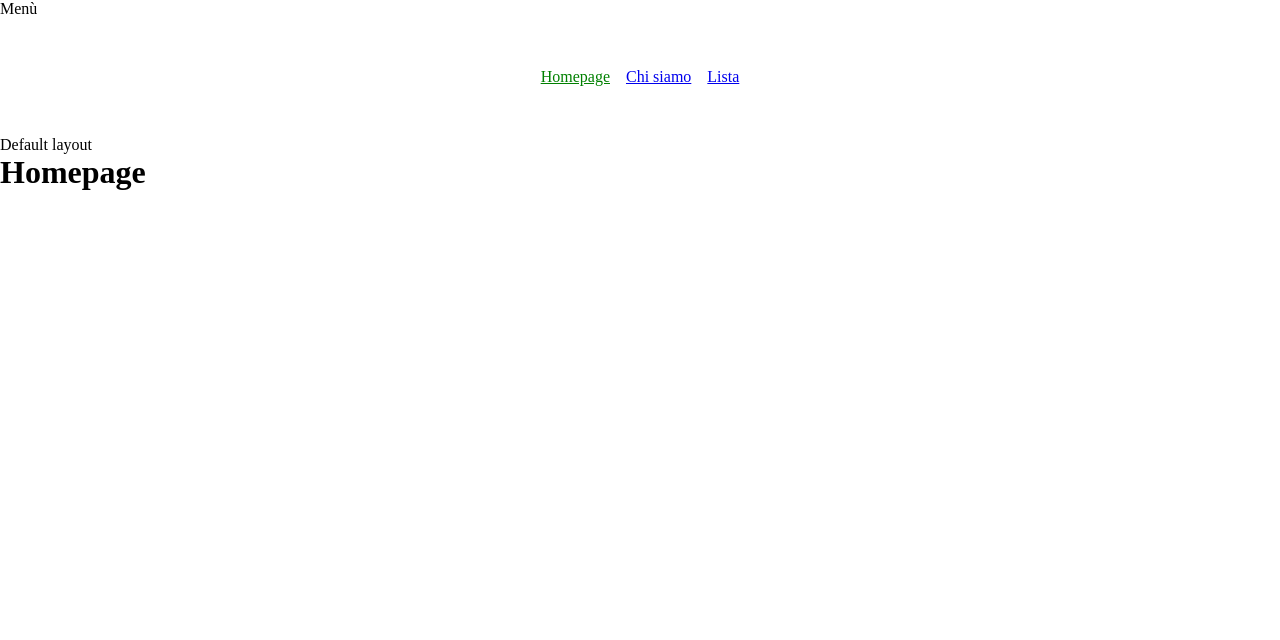
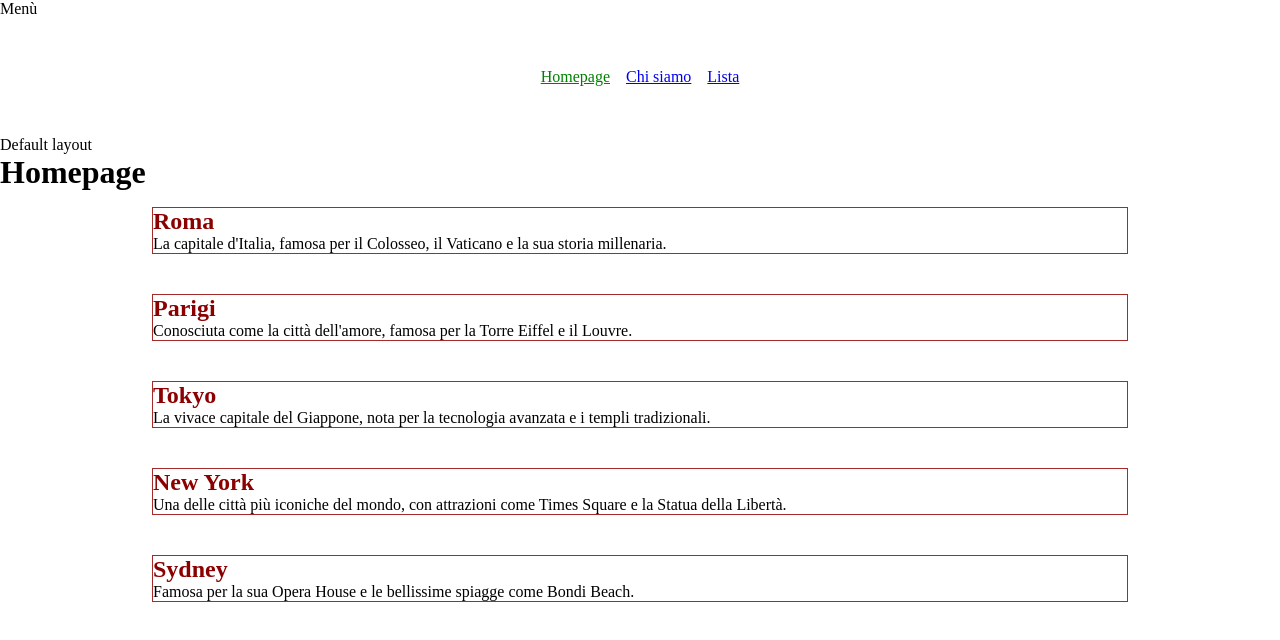
Before and after one commit to MattiaEsposito98/react-router, a React (Vite) app: page / in a window 1280 px wide. Shown: the top 640 px of the page. Built offline with nearby package versions, Linux system fonts and the light colour scheme.

Commit message:
add array con citta e creata una card per ognuna di essa nella homepage

```diff
--- /dev/null
+++ b/src/components/Card.module.css
@@ -0,0 +1,8 @@
+.cardList {
+  margin-top: 1rem;
+  border: 1px solid brown;
+}
+
+.titleCard {
+  color: darkred;
+}
--- /dev/null
+++ b/src/components/Cards.jsx
@@ -0,0 +1,9 @@
+import style from './Card.module.css'
+export default function Card({ name, description }) {
+  return (
+    <div className={style.cardList}>
+      <h2 className={style.titleCard}>{name}</h2>
+      <p>{description}</p>
+    </div>
+  )
+}
--- /dev/null
+++ b/src/datas/cities.js
@@ -0,0 +1,29 @@
+const cities = [
+  {
+    id: 1,
+    name: "Roma",
+    description: "La capitale d'Italia, famosa per il Colosseo, il Vaticano e la sua storia millenaria."
+  },
+  {
+    id: 2,
+    name: "Parigi",
+    description: "Conosciuta come la città dell'amore, famosa per la Torre Eiffel e il Louvre."
+  },
+  {
+    id: 3,
+    name: "Tokyo",
+    description: "La vivace capitale del Giappone, nota per la tecnologia avanzata e i templi tradizionali."
+  },
+  {
+    id: 4,
+    name: "New York",
+    description: "Una delle città più iconiche del mondo, con attrazioni come Times Square e la Statua della Libertà."
+  },
+  {
+    id: 5,
+    name: "Sydney",
+    description: "Famosa per la sua Opera House e le bellissime spiagge come Bondi Beach."
+  }
+];
+
+export default cities
--- a/src/index.css
+++ b/src/index.css
@@ -23,3 +23,32 @@
 .active {
   color: green;
 }
+
+.nameCity {
+  margin: 1rem 2rem;
+  display: flex;
+  flex-direction: column;
+  gap: 0.5rem;
+}
+
+.container {
+  width: 1024px;
+  padding: 0 1.5rem;
+  margin: 0 auto;
+}
+
+.row {
+  display: flex;
+  flex-wrap: wrap;
+  row-gap: 1.5rem;
+
+}
+
+.row>* {
+
+  width: 100%;
+}
+
+.col-6 {
+  width: calc(100%) /2
+}
--- a/src/pages/HomePage.jsx
+++ b/src/pages/HomePage.jsx
@@ -1,4 +1,28 @@
+import Card from '../components/Cards'
+import cities from '../datas/cities'
 export default function HomePage() {
 
-  return <h1> Homepage</h1 >
+  return (
+    <>
+      <h1> Homepage</h1 >
+      <div className='container'>
+        {
+          <div className="row">
+            {cities.map(city => (
+              <div key={city.id} className='col-6'>
+                <Card
+                  name={city.name}
+                  description={city.description}
+                />
+              </div>
+
+            ))
+            }
+          </div>
+        }
+      </div>
+
+    </>
+
+  )
 }
--- a/src/pages/List.jsx
+++ b/src/pages/List.jsx
@@ -1,10 +1,12 @@
+import cities from "../datas/cities"
+
 export default function List() {
   return (
-    <ul>
-      <li>posts</li>
-      <li>posts</li>
-      <li>posts</li>
-      <li>posts</li>
+    <ul className="nameCity">
+      {cities.map((city) => (
+        <li key={city.id}>
+          {city.name}  </li>))}
+
     </ul>
   )
 }
```
